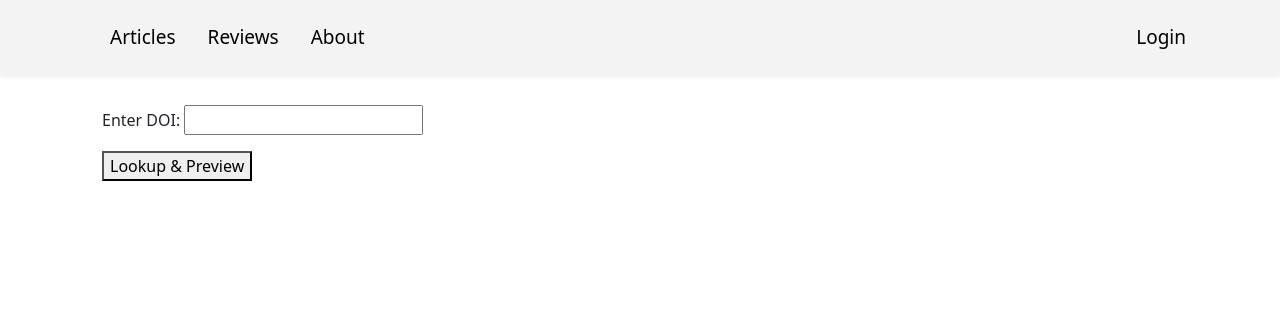
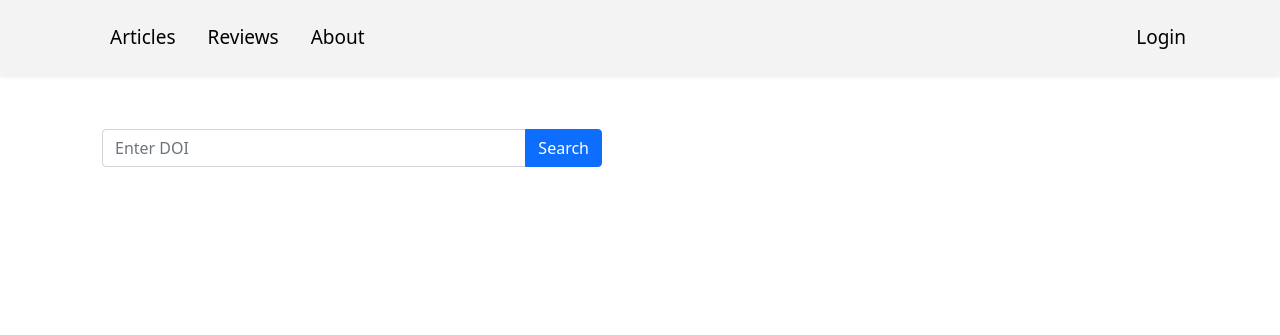
Before and after one commit to johnkeates/Fungalmaterials, a Django app: template fungalmaterials/templates/fungalmaterials/doi_input_form.html in a window 1280 px wide. Shown: the top 335 px of the page. Run offline with Django 4.2, Linux system fonts and the light colour scheme; the template is opened without the code that fills it: values that come from a table or form of the project are taken from there, others are empty; some libraries are stand-ins or nearby versions.

Commit message:
Changed Lookup to Search to make it more clear

```diff
--- a/fungalmaterials/forms.py
+++ b/fungalmaterials/forms.py
@@ -2,12 +2,15 @@ from django import forms
 from fungalmaterials.models import MaterialProperty, Species, Substrate
 
 
-class DOILookupForm(forms.Form):
-    doi = forms.CharField(label='Enter DOI', max_length=100)
+class DOISearchForm(forms.Form):
+    doi = forms.CharField(
+        widget=forms.TextInput(attrs={'class': 'form-control', 'placeholder': 'Enter DOI'})
+    )
 
 
 class DOIImportForm(forms.Form):
     doi = forms.CharField(label='Enter DOI', max_length=100)
+
 
 class MaterialPropertyForm(forms.ModelForm):
     class Meta:
--- a/fungalmaterials/templates/fungalmaterials/doi_input_form.html
+++ b/fungalmaterials/templates/fungalmaterials/doi_input_form.html
@@ -1,10 +1,17 @@
 {% extends 'fungalmaterials/base.html' %}
 {% block content %}
 {% load static %}
+
+    <br>
+
     <form method="post">
         {% csrf_token %}
-        {{ form.as_p }}
-        <button type="submit">Lookup & Preview</button>
+        <div class="mb-3" style="width: 500px;">
+            <div class="input-group">
+                {{ form.doi }}
+                <button type="submit" class="btn btn-primary">Search</button>
+            </div>
+        </div>
     </form>
 
     {% if form.errors %}
--- a/fungalmaterials/urls.py
+++ b/fungalmaterials/urls.py
@@ -36,7 +36,7 @@ urlpatterns = ([
                   path("species/", views.species, name="species"),
                   path("species/search", views.species_search, name="species_search"),
                   path("about/", views.about, name="about"),
-                  path("doi/lookup", views.doi_lookup, name="doi_lookup"),
+                  path("doi/search", views.doi_search, name="doi_search"),
                   path("doi/import", views.doi_import, name="doi_import"),
                   # path("doi/<fullpath:doi>", views.doi_lookup, name="doi_lookup"),
               ])
```
Also changed, not shown: fungalmaterials/views.py (+5 -5 lines).
